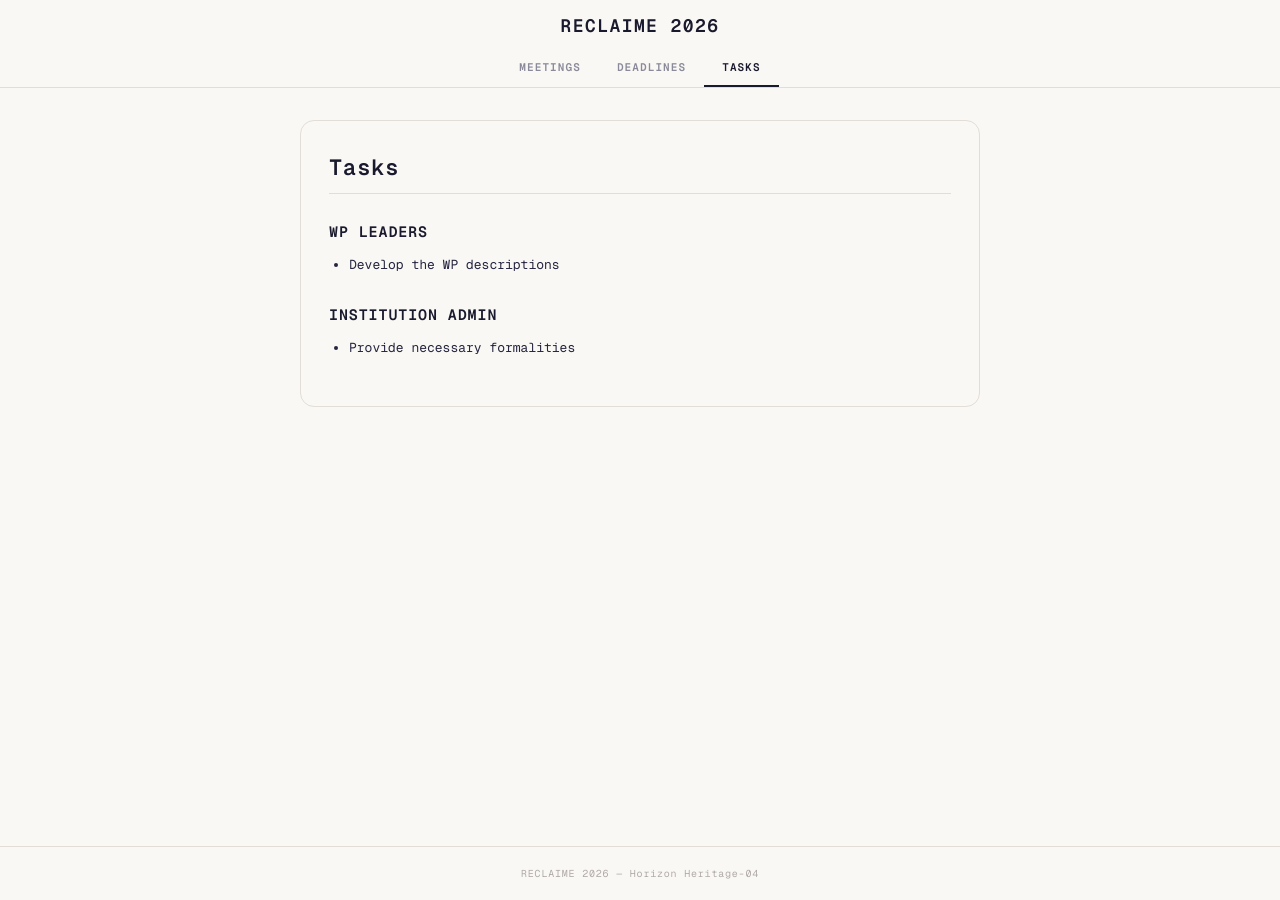
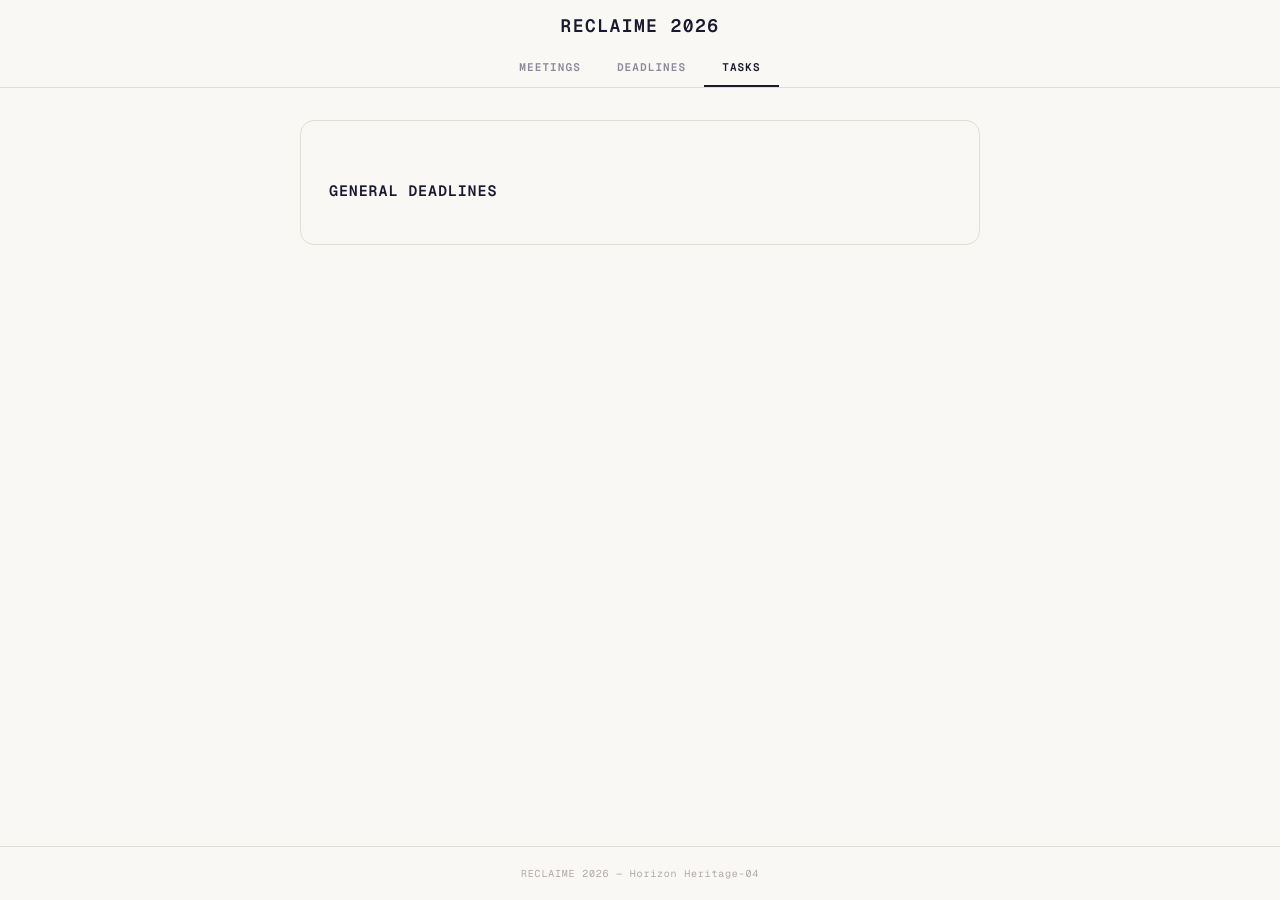
Before and after one commit to EirikSorbo/claime, a Jekyll site: the page built from tasks/index.md, in a window 1280 px wide. Built offline with Jekyll 4.4.1, drawn with Linux system fonts in a browser that asks for light colours.

Commit message:
Update index.md

```diff
--- a/tasks/index.md
+++ b/tasks/index.md
@@ -1,12 +1,5 @@
 ---
 layout: default
-title: tasks
+title: deadlines
 ---
-
-# Tasks
-
-## WP leaders
-- Develop the WP descriptions
-
-## Institution admin
-- Provide necessary formalities
+## General deadlines
```
